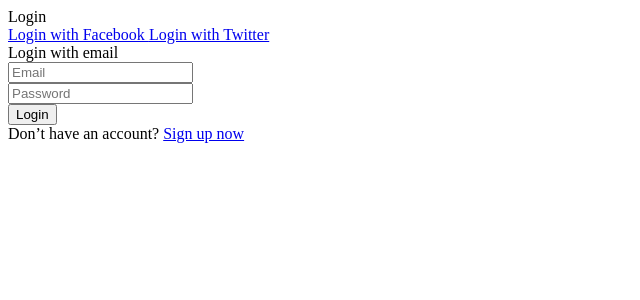
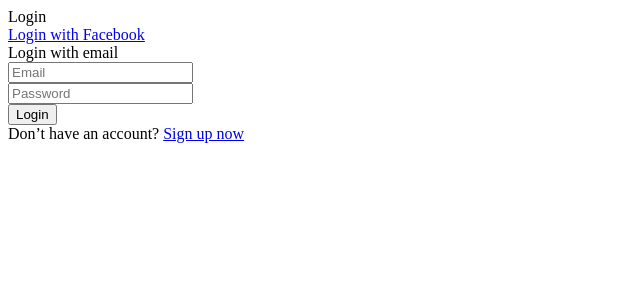
Before and after one commit to ArturoG95/pruebas, a CakePHP app: the page made by app/View/Users/login.ctp in a window 1280 px wide. Shown: the top 300 px of the page, without its empty margins (0-640 px from the left). Run offline with PHP 8.4 and a stand-in for CakePHP, Linux system fonts and the light colour scheme; the template is opened without the code that fills it, so the values that code supplies are empty; some libraries are stand-ins or nearby versions.

Commit message:
cambiando login

```diff
--- a/app/View/Users/login.ctp
+++ b/app/View/Users/login.ctp
@@ -32,11 +32,6 @@ if (file_exists(dirname(__FILE__) . '/css/' . basename(__FILE__, 'ctp') . 'css')
 						<a href="#" class="btn-login-with bg1 m-b-10">
 							<i class="fa fa-facebook-official"></i>
 							Login with Facebook
-						</a>
-
-						<a href="#" class="btn-login-with bg2">
-							<i class="fa fa-twitter"></i>
-							Login with Twitter
 						</a>
 					</div>
 
```
